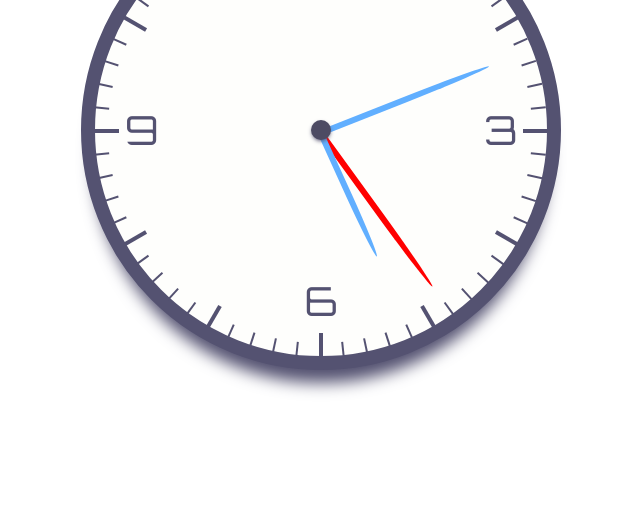
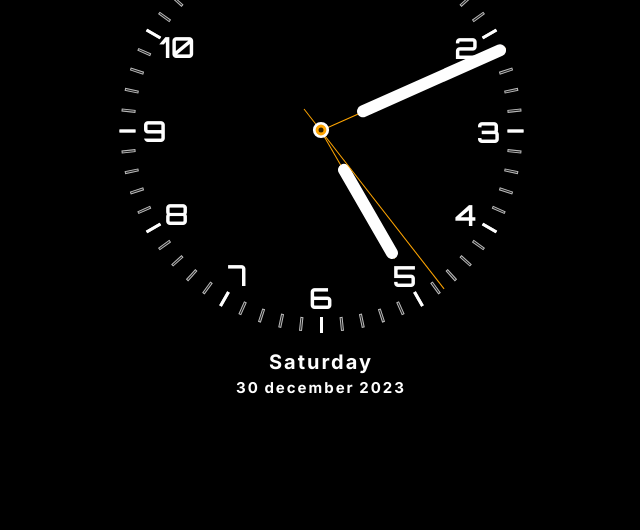
Before and after one commit to Jokosann/Time-ClockDeg051223, a plain HTML site: page index.html in a window 1280 px wide. Shown: the part 270-800 px from the top of the page, without its empty margins (319-959 px from the left). Drawn offline with Linux system fonts and the light colour scheme.

Commit message:
change desain

```diff
--- a/index.html
+++ b/index.html
@@ -4,21 +4,21 @@
 		<meta charset="UTF-8" />
 		<meta name="viewport" content="width=device-width, initial-scale=1.0" />
 		<link rel="stylesheet" href="./style.css" />
-		<title>Test</title>
+		<title>Time Clock Deg</title>
 	</head>
 	<body>
 		<div class="clock">
-			<div class="corner-hour">
-				<span class="h12">12</span>
-				<span class="h3">3</span>
-				<span class="h6">6</span>
-				<span class="h9">9</span>
+			<div class="points"></div>
+			<div class="dot"></div>
+			<div class="today">
+				<p class="day"></p>
+				<span class="date"></span>
+				<span class="mounth"></span>
+				<span class="year"></span>
 			</div>
-			<div class="dot"></div>
 			<div class="hand hand-second"></div>
 			<div class="hand hand-minute"></div>
 			<div class="hand hand-hour"></div>
-			<div class="dialline"></div>
 		</div>
 		<script src="./script.js"></script>
 	</body>
--- a/script.js
+++ b/script.js
@@ -2,33 +2,95 @@ const $ = (selector) => {
 	return document.querySelector(selector);
 };
 
-const $clock = $(".clock");
+const $clock = $('.clock');
+const $points = $('.points');
+// var number clock
+j = 12;
 
-const $dialline = document.getElementsByClassName("dialline");
+// looping dialine
+for (let i = 0; i <= 360; i += 6) {
+	let dialline = document.createElement('span');
+	dialline.className = 'dialline';
+	if ((i / 6) % 5 == 0) {
+		dialline.classList.add('big');
+		let text = document.createElement('span');
+		text.className = 'text';
+		text.innerHTML = j;
+		text.style.transform = `rotate(${-i}deg) translateY(2px)`;
+		if (j == 12) {
+			j = 0;
+		}
+		j = j + 1;
+		dialline.appendChild(text);
+	}
+	dialline.style.transform = `rotate(${i}deg) translateY(-194px)`;
+	$points.appendChild(dialline);
+}
 
-for (let i = 1; i <= 59; i++) {
-	$clock.innerHTML += `<div class="dialline"></div>`;
-	$dialline[i].style.transform = `rotate(${6 * i}deg)`;
-}
+// function set date time
 function setDate() {
 	const now = new Date();
-	const ss = now.getSeconds();
-	const mm = now.getMinutes();
-	const hh = now.getHours();
+	const ss = now.getSeconds() * 6;
+	const mm = now.getMinutes() * 6;
+	const hh = now.getHours() * 30;
 
-	const $second = $(".hand-second");
-	const $minute = $(".hand-minute");
-	const $hour = $(".hand-hour");
+	const $second = $('.hand-second');
+	const $minute = $('.hand-minute');
+	const $hour = $('.hand-hour');
 
-	const secondsDeg = (ss / 60) * 360 + 90;
-	$second.style.transform = `rotate(${secondsDeg}deg)`;
+	// transition
+	$second.style.transition = ss == 0 ? 'none' : '0.25s';
+	$minute.style.transition = mm == 0 ? 'none' : '0.25s';
+	$hour.style.transition = hh == 0 ? 'none' : '0.25s';
 
-	const minsDeg = (mm / 60) * 360 + (ss / 60) * 6 + 90;
-	$minute.style.transform = `rotate(${minsDeg}deg)`;
-
-	const hourDeg = (hh / 12) * 360 + (mm / 60) * 30 + 90;
-	$hour.style.transform = `rotate(${hourDeg}deg)`;
+	// transform
+	$second.style.transform = `rotate(${ss - 180}deg)`;
+	$minute.style.transform = `rotate(${mm - 180}deg)`;
+	$hour.style.transform = `rotate(${hh - 180}deg)`;
 }
 
+// function set date today
+function setToday() {
+	const day = $('.day');
+	const date = $('.date');
+	const mounth = $('.mounth');
+	const year = $('.year');
+
+	const dd = new Date().getDay();
+	const dt = new Date().getDate();
+	const mm = new Date().getMonth();
+	const yy = new Date().getFullYear();
+
+	const mounthName = [
+		'january',
+		'february',
+		'march',
+		'april',
+		'may',
+		'june',
+		'july',
+		'august',
+		'september',
+		'october',
+		'november',
+		'december',
+	];
+	const dayName = [
+		'sunday',
+		'monday',
+		'Tuesday',
+		'Wednesday',
+		'Thursday',
+		'Friday',
+		'Saturday',
+	];
+
+	day.innerHTML = dayName[dd];
+	date.innerHTML = dt;
+	mounth.innerHTML = mounthName[mm];
+	year.innerHTML = yy;
+}
+setToday();
+setInterval(setToday, 8400000);
+
 setInterval(setDate, 1000);
-setDate();
--- a/style.css
+++ b/style.css
@@ -1,19 +1,20 @@
-@import url("https://fonts.googleapis.com/css2?family=Orbitron:wght@400;600;700&display=swap");
+@import url('https://fonts.googleapis.com/css2?family=Orbitron:wght@400;600;700&display=swap');
+@import url('https://fonts.googleapis.com/css2?family=Inter:wght@200;300;400;500;600;700;800&display=swap');
 
 *,
 *::before,
 *::after {
 	padding: 0;
 	margin: 0;
-	box-sizing: border-box;
 }
 
 :root {
 	--primary: #545271;
 	--seconary: #4d4b63;
 	--white: #fefefc;
-	--hand-color: #61afff;
-	--font: "Orbitron", sans-serif;
+	--hand-color: #ffa500;
+	--font: 'Orbitron', sans-serif;
+	--font-secndary: 'Inter', sans-serif;
 }
 
 body {
@@ -22,120 +23,164 @@ body {
 	flex-direction: column;
 	align-items: center;
 	min-height: 100vh;
+	background-color: #000;
 }
 
 .clock {
-	width: 30rem;
-	height: 30rem;
-	background-color: var(--white);
-	border-radius: 50%;
+	width: 400px;
+	aspect-ratio: 1/1;
+	background-color: #000;
+	border-radius: 100%;
 	position: relative;
-	border: 14px solid var(--primary);
-	box-shadow: 0 2vw 2vh -1vw var(--primary);
 }
 
-.corner-hour {
-	position: absolute;
+.points {
 	width: 100%;
 	height: 100%;
-	border-radius: 50%;
-	top: 0;
-	left: 0;
+	position: relative;
+	z-index: 1;
 }
 
-.corner-hour span {
-	font-family: var(--font);
-	font-size: 40px;
-	color: var(--primary);
+.points .dialline {
+	display: block;
+	position: absolute;
+	width: 1px;
+	height: 12px;
+	background-color: rgba(254, 254, 254, 0.1);
+	border: 0.2mm solid rgba(255, 255, 255, 0.7);
+	top: calc(50% - 6px);
+	left: calc(50% - 0.3mm);
 }
 
-.h12 {
-	position: absolute;
-	top: 30px;
-	left: 50%;
-	transform: translateX(-50%);
+.dialline.big {
+	height: 14px;
+	top: calc(50% - 7px);
+	left: calc(50% - 0.2mm);
+	background-color: rgb(254, 254, 254);
+	border: 0.3mm solid rgba(255, 255, 255, 0.8);
 }
 
-.h3 {
+.dialline.big .text {
+	font-family: var(--font);
+	font-size: 29px;
+	color: rgb(254, 254, 254);
 	position: absolute;
-	top: 50%;
-	right: 30px;
-	transform: translateY(-50%);
-}
-
-.h6 {
-	position: absolute;
-	left: 50%;
-	bottom: 30px;
-	transform: translateX(-50%);
-}
-
-.h9 {
-	position: absolute;
-	top: 50%;
-	left: 30px;
-	transform: translateY(-50%);
+	top: 100%;
+	width: 40px;
+	height: 40px;
+	font-weight: 600;
+	overflow: hidden;
+	text-align: center;
+	left: calc(50% - 20px);
 }
 
 .dot {
+	width: 14px;
+	height: 14px;
+	background-color: var(--hand-color);
+	border-radius: 100%;
 	position: absolute;
-	width: 20px;
-	height: 20px;
-	background-color: var(--seconary);
-	border-radius: 50%;
+	z-index: 9;
+	top: calc(50% - 7px);
+	left: calc(50% - 7px);
+}
+
+.dot::before {
+	content: '';
+	position: absolute;
+	width: 5px;
+	height: 5px;
+	opacity: 0.8;
+	background-color: #000;
 	top: 50%;
 	left: 50%;
+	z-index: 11c;
+	border-radius: 100%;
 	transform: translate(-50%, -50%);
-	z-index: 10;
-	box-shadow: 0 2px 4px -1px var(--primary);
+}
+
+.dot::after {
+	content: '';
+	position: absolute;
+	width: 12px;
+	height: 12px;
+	background-color: transparent;
+	border-radius: 100%;
+	z-index: 12;
+	top: -2px;
+	left: -2px;
+	border: 3px solid #fefefe;
+	transform: scale(0.9);
 }
 
 .hand {
 	position: absolute;
-	width: 50%;
-	height: 6px;
+	width: 1px;
 	background-color: var(--hand-color);
-	border-radius: 50% 0 0 50%;
 	top: 50%;
-	right: 50%;
-	transform-origin: 100%;
-	transform: rotate(90deg);
+	left: calc(50% - 1px);
+	transform: rotate(180deg);
+	transform-origin: 1px 0;
 }
 
-.hand.hand-second {
-	width: 42%;
-	background-color: red;
-	z-index: 7;
+.hand-second {
+	z-index: 5;
+	transform-origin: 1px 27px;
+	top: calc(50% - 27px);
+	height: 57%;
 }
 
-.hand.hand-minute {
-	width: 40%;
-	z-index: 8;
+.hand-minute {
+	z-index: 4;
+	height: 50.5%;
 }
 
-.hand.hand-hour {
-	width: 30%;
-	z-index: 9;
+.hand-hour {
+	z-index: 3;
+	height: 37%;
 }
 
-.dialline {
+.hand-minute::after,
+.hand-hour::after {
+	content: '';
 	position: absolute;
-	z-index: 3;
-	width: 2px;
-	height: 15px;
-	background-color: var(--primary);
-	left: 49.7%;
-	margin-left: -1px;
-	transform-origin: 50% 227px;
+	width: 12px;
+	height: calc(100% - 40px);
+	border-radius: 6px;
+	top: 40px;
+	transform: translateX(calc(-50% + 1px));
+	background-color: #fefefe;
 }
 
-.dialline:nth-of-type(5n + 1) {
+.today {
 	position: absolute;
-	z-index: 3;
-	width: 4px;
-	height: 25px;
-	background-color: var(--primary);
-	left: 49.7%;
-	margin-left: -1px;
-	transform-origin: 50% 227px;
+	top: 105%;
+	left: 50%;
+	transform: translateX(-50%);
+	font-family: var(--font-secndary);
 }
+
+.today span {
+	font-weight: 700;
+	color: #fefefe;
+	font-size: 15px;
+	letter-spacing: 2px;
+}
+
+.today p {
+	font-weight: 700;
+	color: #fefefe;
+	text-align: center;
+	font-size: 20px;
+	margin-bottom: 3px;
+	letter-spacing: 2px;
+}
+
+@media screen and (max-width: 512px) {
+	.clock {
+		width: 300px;
+	}
+	.dialline {
+		transform: translateY(100px);
+	}
+}
```
Also changed, not shown: screenshot/02.png (added), 1 other file.
